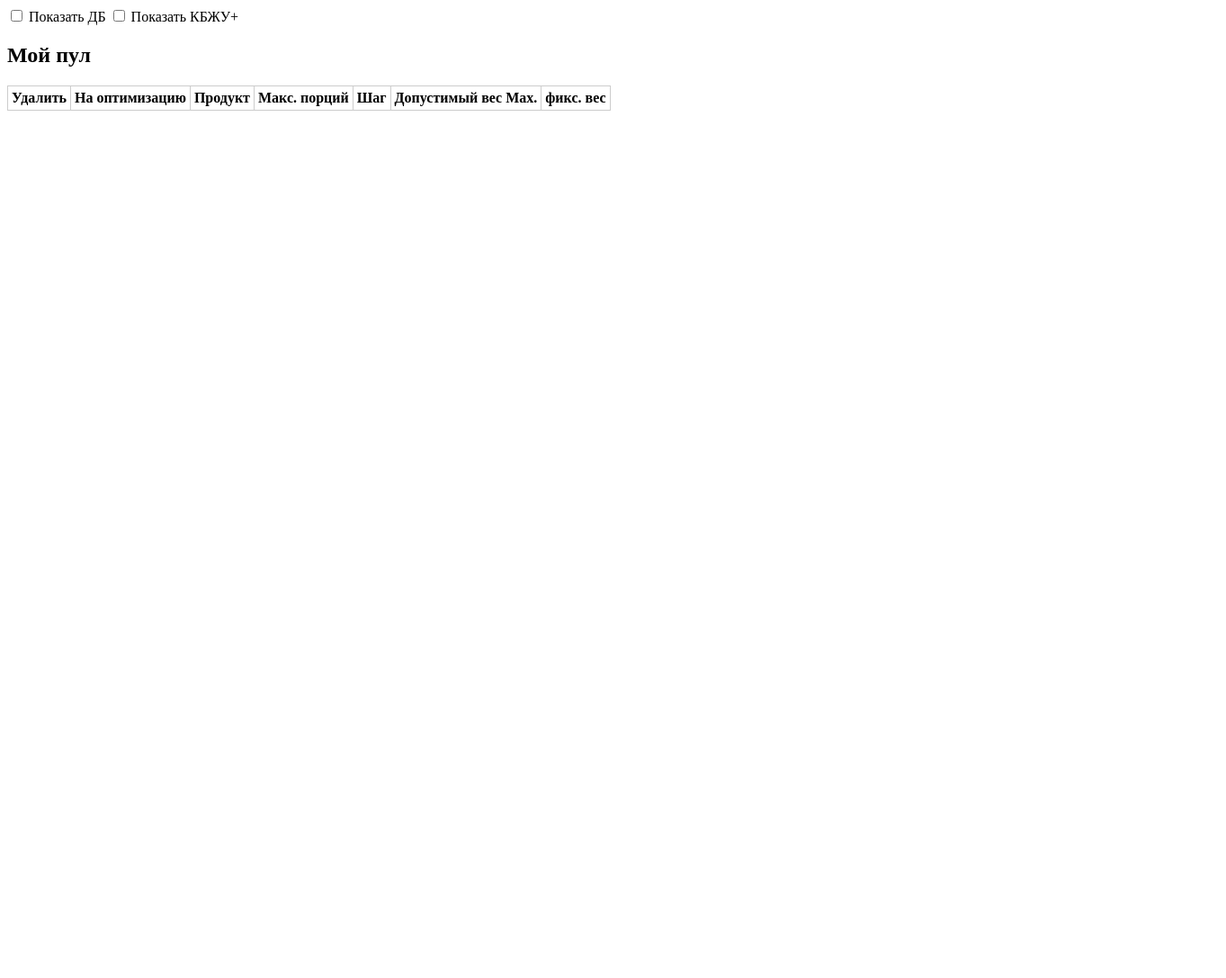
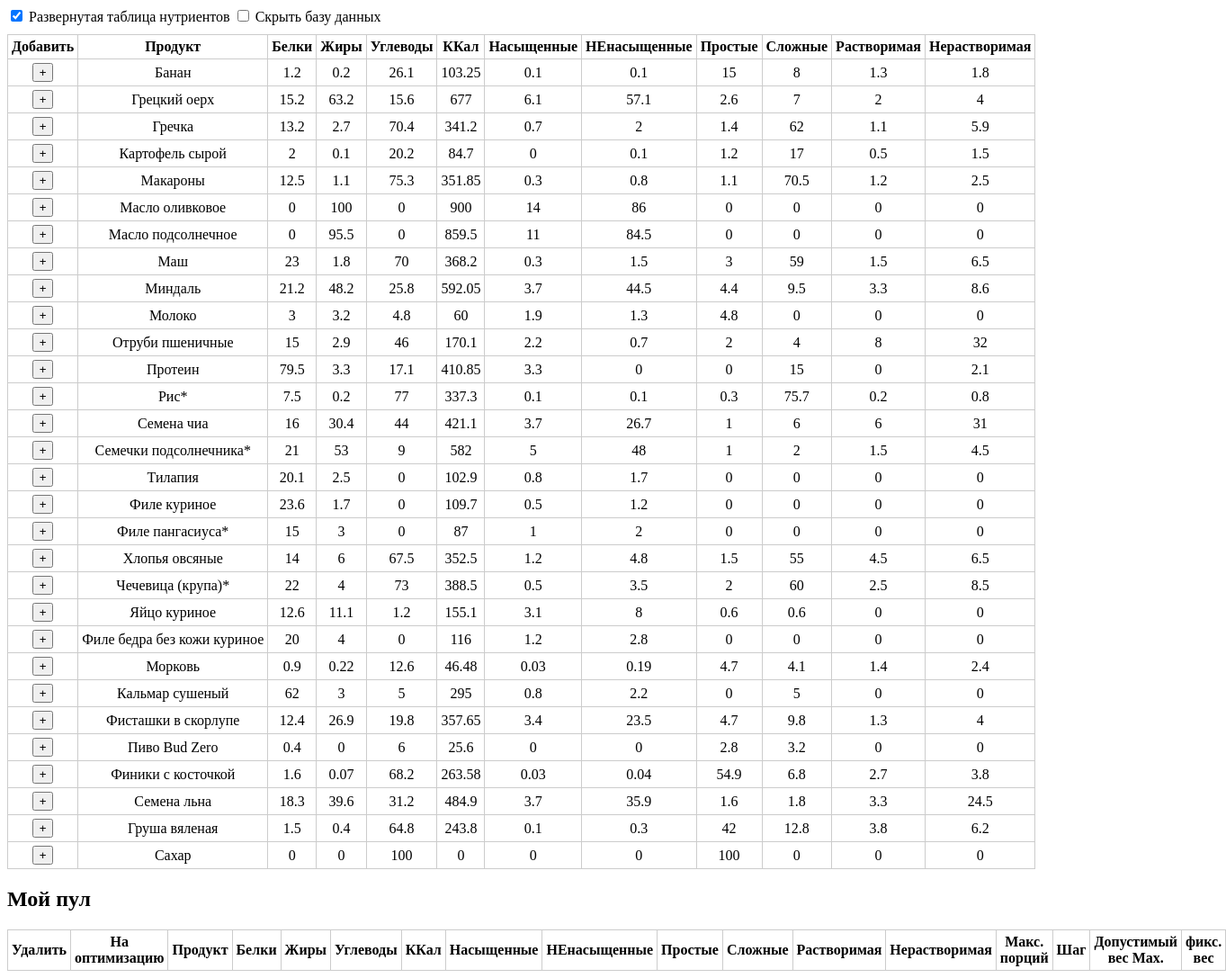
Before and after one commit to AISON-debug/UI, a plain HTML site: page UI.html in a window 1280 px wide. Shown: the whole page at 90% size, 1363 px wide, since content can reach past the window. Before the commit the page ends 800 px from the top, so only its background shows below. Drawn offline with Linux system fonts and the light colour scheme.

Commit message:
Adjust nutrient table toggles and summaries

```diff
--- a/UI.html
+++ b/UI.html
@@ -4,31 +4,33 @@
     <meta charset="UTF-8">
     <title>Продукты</title>
     <style>
-        #db { display: none; margin-top: 10px; }
+        #db { margin-top: 10px; }
         table { border-collapse: collapse; margin-top: 10px; }
         th, td { border: 1px solid #ccc; padding: 4px; text-align: center; }
-        .nutrient-col { display: none; }
+        .detailed-col { display: table-cell; }
         .max-weight { padding: 2px 4px; }
         .optimized-row { background-color: #ccffcc; }
         .fix-weight-active { background-color: #ffb6c1; }
     </style>
 </head>
 <body>
-    <label><input type="checkbox" id="toggle-db"> Показать ДБ</label>
-    <label><input type="checkbox" id="toggle-nutrients"> Показать КБЖУ+</label>
+    <label><input type="checkbox" id="toggle-expanded" checked> Развернутая таблица нутриентов</label>
+    <label><input type="checkbox" id="toggle-hide-db"> Скрыть базу данных</label>
     <table id="db">
         <thead>
             <tr>
                 <th>Добавить</th>
                 <th>Продукт</th>
-                <th class="nutrient-col">Белки</th>
-                <th class="nutrient-col">Насыщенные</th>
-                <th class="nutrient-col">НЕнасыщенные</th>
-                <th class="nutrient-col">Простые</th>
-                <th class="nutrient-col">Сложные</th>
-                <th class="nutrient-col">Растворимая</th>
-                <th class="nutrient-col">Нерастворимая</th>
-                <th class="nutrient-col">ККал</th>
+                <th class="summary-col">Белки</th>
+                <th class="summary-col">Жиры</th>
+                <th class="summary-col">Углеводы</th>
+                <th class="summary-col">ККал</th>
+                <th class="detailed-col">Насыщенные</th>
+                <th class="detailed-col">НЕнасыщенные</th>
+                <th class="detailed-col">Простые</th>
+                <th class="detailed-col">Сложные</th>
+                <th class="detailed-col">Растворимая</th>
+                <th class="detailed-col">Нерастворимая</th>
             </tr>
         </thead>
         <tbody></tbody>
@@ -40,14 +42,16 @@
                 <th>Удалить</th>
                 <th>На оптимизацию</th>
                 <th>Продукт</th>
-                <th class="nutrient-col">Белки</th>
-                <th class="nutrient-col">Насыщенные</th>
-                <th class="nutrient-col">НЕнасыщенные</th>
-                <th class="nutrient-col">Простые</th>
-                <th class="nutrient-col">Сложные</th>
-                <th class="nutrient-col">Растворимая</th>
-                <th class="nutrient-col">Нерастворимая</th>
-                <th class="nutrient-col">ККал</th>
+                <th class="summary-col">Белки</th>
+                <th class="summary-col">Жиры</th>
+                <th class="summary-col">Углеводы</th>
+                <th class="summary-col">ККал</th>
+                <th class="detailed-col">Насыщенные</th>
+                <th class="detailed-col">НЕнасыщенные</th>
+                <th class="detailed-col">Простые</th>
+                <th class="detailed-col">Сложные</th>
+                <th class="detailed-col">Растворимая</th>
+                <th class="detailed-col">Нерастворимая</th>
                 <th>Макс. порций</th>
                 <th>Шаг</th>
                 <th>Допустимый вес Max.</th>
@@ -64,17 +68,29 @@
         const poolBody = poolTable.querySelector('tbody');
         const products = {};
         const optimizationList = new Set();
+        const expandedToggle = document.getElementById('toggle-expanded');
+        const hideDbToggle = document.getElementById('toggle-hide-db');
+
+        function formatNumber(value) {
+            return Number.isFinite(value) ? parseFloat(value.toFixed(2)).toString() : '0';
+        }
 
         function updateNutrientVisibility() {
-            const show = document.getElementById('toggle-nutrients').checked;
-            document.querySelectorAll('.nutrient-col').forEach(cell => {
-                cell.style.display = show ? 'table-cell' : 'none';
+            const expanded = expandedToggle.checked;
+            document.querySelectorAll('.detailed-col').forEach(cell => {
+                cell.style.display = expanded ? 'table-cell' : 'none';
             });
         }
 
-        document.getElementById('toggle-db').addEventListener('change', function() {
-            dbTable.style.display = this.checked ? 'table' : 'none';
-        });
+        function updateDbVisibility() {
+            dbTable.style.display = hideDbToggle.checked ? 'none' : 'table';
+        }
+
+        expandedToggle.addEventListener('change', updateNutrientVisibility);
+        hideDbToggle.addEventListener('change', updateDbVisibility);
+
+        updateNutrientVisibility();
+        updateDbVisibility();
 
         function addToPool(name) {
             const existing = document.querySelector('#pool tbody tr[data-name="' + name + '"]');
@@ -88,18 +104,31 @@
             const defaultStep = 10;
             const tr = document.createElement('tr');
             tr.setAttribute('data-name', name);
+            const proteinsDisplay = formatNumber(data.proteins || 0);
+            const fatsDisplay = formatNumber(data.fats || 0);
+            const carbsDisplay = formatNumber(data.carbs || 0);
+            const kcalDisplay = formatNumber(data.kcal || 0);
+            const saturatedDisplay = formatNumber(data.saturated || 0);
+            const unsaturatedDisplay = formatNumber(data.unsaturated || 0);
+            const simpleDisplay = formatNumber(data.simple || 0);
+            const complexDisplay = formatNumber(data.complex || 0);
+            const solubleDisplay = formatNumber(data.soluble || 0);
+            const insolubleDisplay = formatNumber(data.insoluble || 0);
+
             tr.innerHTML = `
                 <td><button type="button" class="remove-from-pool">-</button></td>
                 <td><input type="checkbox" class="optimize"></td>
                 <td>${name}</td>
-                <td class="nutrient-col">${data.proteins}</td>
-                <td class="nutrient-col">${data.saturated}</td>
-                <td class="nutrient-col">${data.unsaturated}</td>
-                <td class="nutrient-col">${data.simple}</td>
-                <td class="nutrient-col">${data.complex}</td>
-                <td class="nutrient-col">${data.soluble}</td>
-                <td class="nutrient-col">${data.insoluble}</td>
-                <td class="nutrient-col">${data.kcal}</td>
+                <td class="summary-col">${proteinsDisplay}</td>
+                <td class="summary-col">${fatsDisplay}</td>
+                <td class="summary-col">${carbsDisplay}</td>
+                <td class="summary-col">${kcalDisplay}</td>
+                <td class="detailed-col">${saturatedDisplay}</td>
+                <td class="detailed-col">${unsaturatedDisplay}</td>
+                <td class="detailed-col">${simpleDisplay}</td>
+                <td class="detailed-col">${complexDisplay}</td>
+                <td class="detailed-col">${solubleDisplay}</td>
+                <td class="detailed-col">${insolubleDisplay}</td>
                 <td><input type="number" class="max-portions" min="0" step="1" value="${defaultMax}"></td>
                 <td><input type="number" class="step" min="0" step="0.1" value="${defaultStep}"></td>
                 <td class="max-weight"><span class="weight-value">0</span></td>
@@ -184,29 +213,44 @@
                     const name = rawName.replace(/^\ufeff/, '');
                     if (!name) return;
 
+                    const proteins = parseFloat(cols[1]) || 0;
+                    const saturated = parseFloat(cols[2]) || 0;
+                    const unsaturated = parseFloat(cols[3]) || 0;
+                    const simple = parseFloat(cols[4]) || 0;
+                    const complex = parseFloat(cols[5]) || 0;
+                    const soluble = parseFloat(cols[6]) || 0;
+                    const insoluble = parseFloat(cols[7]) || 0;
+                    const kcal = parseFloat(cols[8]) || 0;
+                    const fats = saturated + unsaturated;
+                    const carbs = simple + complex + soluble + insoluble;
+
                     products[name] = {
-                        proteins: parseFloat(cols[1]) || 0,
-                        saturated: parseFloat(cols[2]) || 0,
-                        unsaturated: parseFloat(cols[3]) || 0,
-                        simple: parseFloat(cols[4]) || 0,
-                        complex: parseFloat(cols[5]) || 0,
-                        soluble: parseFloat(cols[6]) || 0,
-                        insoluble: parseFloat(cols[7]) || 0,
-                        kcal: parseFloat(cols[8]) || 0
+                        proteins,
+                        saturated,
+                        unsaturated,
+                        simple,
+                        complex,
+                        soluble,
+                        insoluble,
+                        kcal,
+                        fats,
+                        carbs
                     };
 
                     const tr = document.createElement('tr');
                     tr.innerHTML = `
                         <td><button type="button" class="add-product">+</button></td>
                         <td>${name}</td>
-                        <td class="nutrient-col">${cols[1]}</td>
-                        <td class="nutrient-col">${cols[2]}</td>
-                        <td class="nutrient-col">${cols[3]}</td>
-                        <td class="nutrient-col">${cols[4]}</td>
-                        <td class="nutrient-col">${cols[5]}</td>
-                        <td class="nutrient-col">${cols[6]}</td>
-                        <td class="nutrient-col">${cols[7]}</td>
-                        <td class="nutrient-col">${cols[8]}</td>
+                        <td class="summary-col">${formatNumber(proteins)}</td>
+                        <td class="summary-col">${formatNumber(fats)}</td>
+                        <td class="summary-col">${formatNumber(carbs)}</td>
+                        <td class="summary-col">${formatNumber(kcal)}</td>
+                        <td class="detailed-col">${formatNumber(saturated)}</td>
+                        <td class="detailed-col">${formatNumber(unsaturated)}</td>
+                        <td class="detailed-col">${formatNumber(simple)}</td>
+                        <td class="detailed-col">${formatNumber(complex)}</td>
+                        <td class="detailed-col">${formatNumber(soluble)}</td>
+                        <td class="detailed-col">${formatNumber(insoluble)}</td>
                     `;
                     dbBody.appendChild(tr);
                     updateNutrientVisibility();
@@ -218,7 +262,6 @@
                 });
             });
 
-        document.getElementById('toggle-nutrients').addEventListener('change', updateNutrientVisibility);
     </script>
 </body>
 </html>
```
